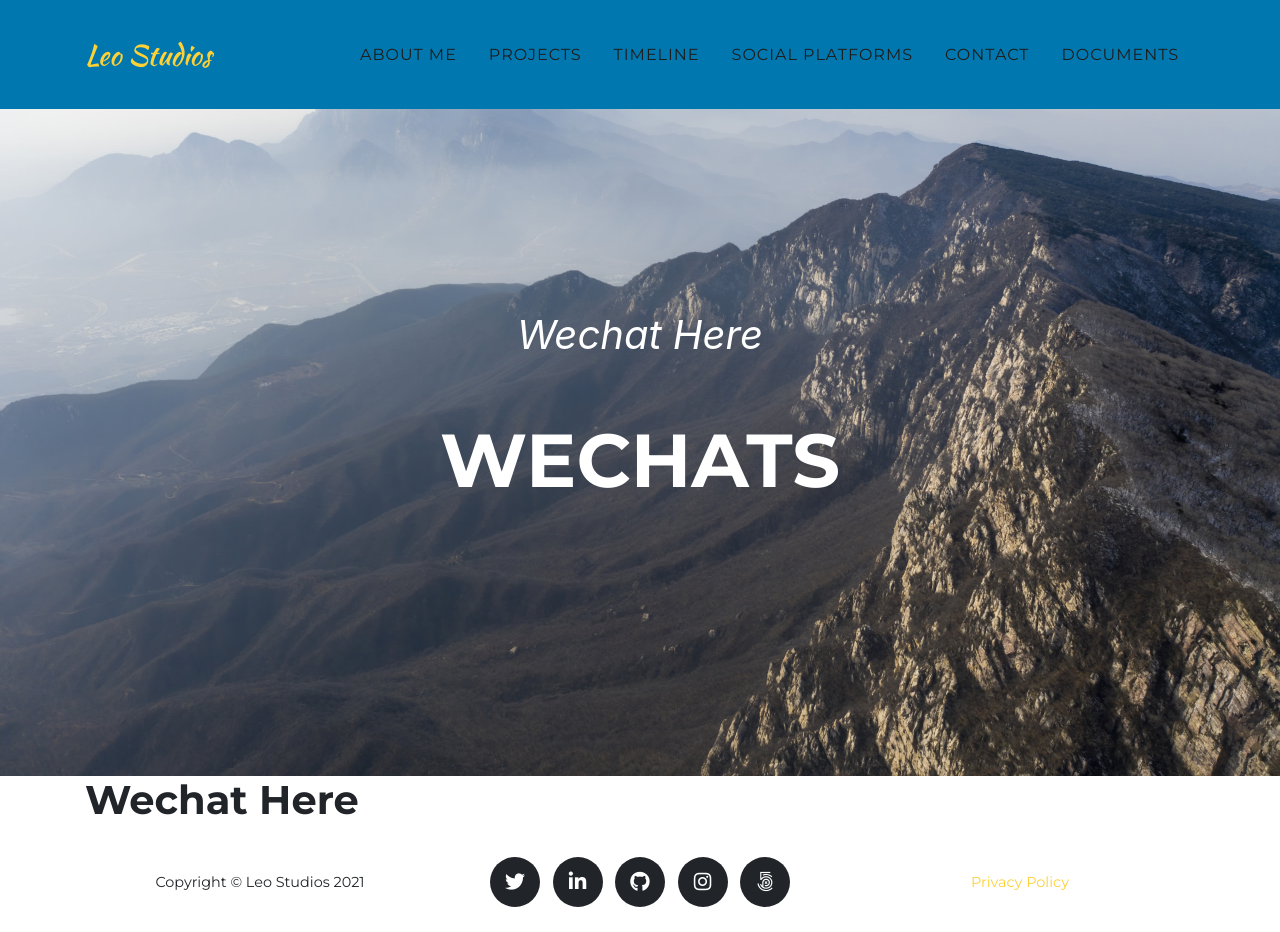
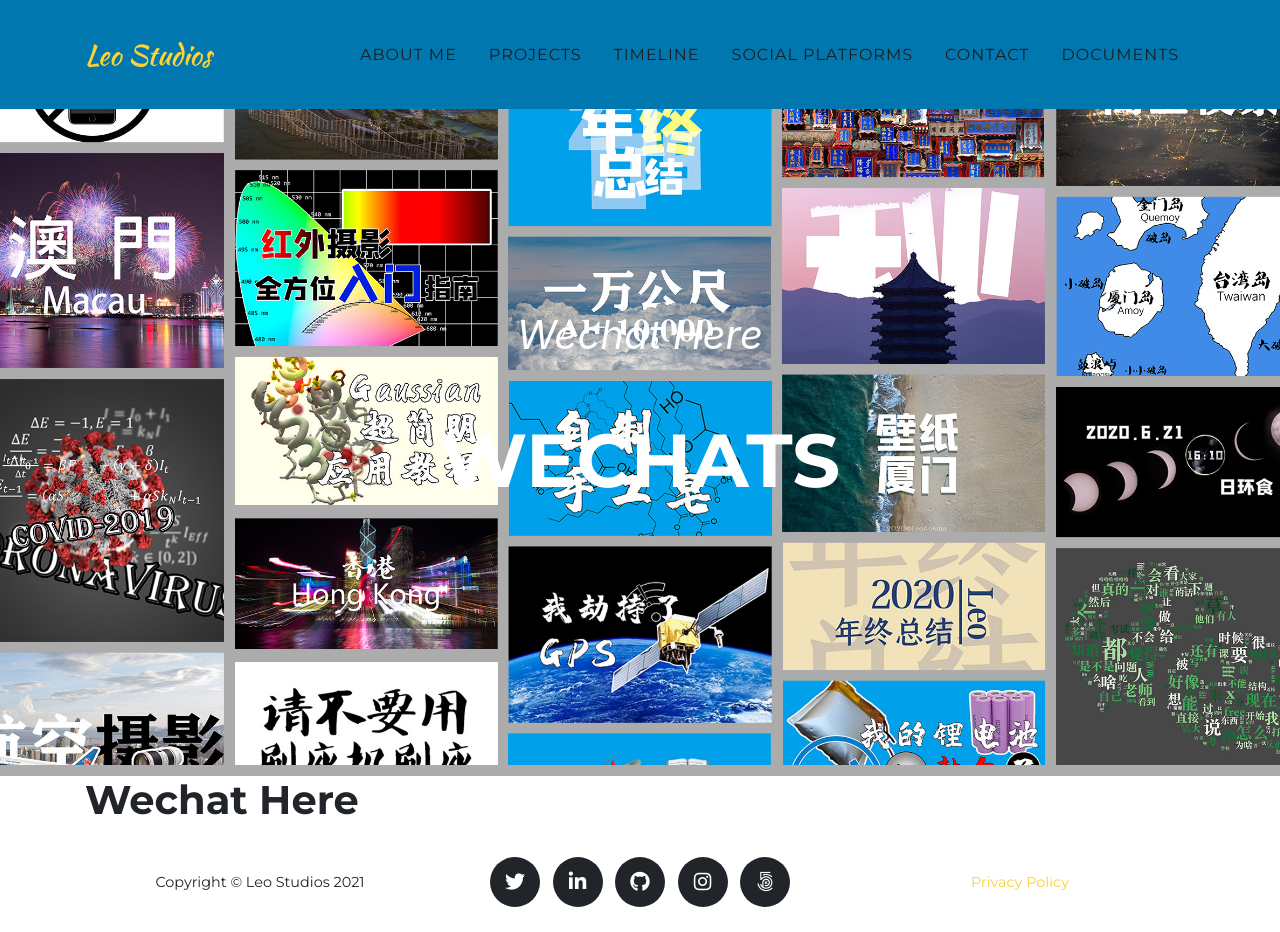
Before and after one commit to LeoAokma/LeoHe.github.io, a Jekyll site: the page built from wechat.md, in a window 1280 px wide and 932 px high. Built offline with Jekyll 4.4.1, drawn with Linux system fonts in a browser that asks for light colours; some web fonts are replaced.

Commit message:
Fixed more problems with background photo

```diff
--- a/_data/style.yml
+++ b/_data/style.yml
@@ -5,8 +5,6 @@
 
 #Image Customization
 header-image: "../img/header1.jpeg"
-wechat-image: "../img/header1.jpeg"
-photo-image: "../img/wall.jpg"
 contact-image: "../img/contact.png"
 
 #Font Awesome icon for portfolio grid when an item is hovered over
--- a/_includes/photo_header.html
+++ b/_includes/photo_header.html
@@ -1,7 +1,7 @@
 {% include nav.html %}
 
 <!-- Photo Header -->
-<header class="masthead">
+<header class="photohead">
   <div class="container">
     <div class="intro-text">
 	{%- if site.data.sitetext.photo.title -%}
--- a/_includes/wechat_header.html
+++ b/_includes/wechat_header.html
@@ -1,7 +1,7 @@
 {% include nav.html %}
 
 <!-- Header -->
-<header class="masthead">
+<header class="wechathead">
   <div class="container">
     <div class="intro-text">
 	{%- if site.data.sitetext.wechat.title -%}
--- a/_sass/layout/_photo.scss
+++ b/_sass/layout/_photo.scss
@@ -1,8 +1,8 @@
 // Styling for the photo section
-header.masthead {
+header.photohead {
   text-align: center;
-  color: white;
-  background-image: url("#{$photo-image}");
+  color: rgb(255, 255, 255);
+  background-image: url("../../assets/img/wall.jpg");
   background-repeat: no-repeat;
   background-attachment: scroll;
   background-position: center center;
@@ -27,7 +27,7 @@ header.masthead {
   }
 }
 @media(min-width:768px) {
-  header.masthead {
+  header.photohead {
     .intro-text {
       padding-top: 300px;
       padding-bottom: 200px;
--- a/_sass/layout/_wechat.scss
+++ b/_sass/layout/_wechat.scss
@@ -1,8 +1,8 @@
 // Styling for the wechat section
-header.masthead {
+header.wechathead {
   text-align: center;
   color: white;
-  background-image: url("#{$wechat-image}");
+  background-image: url("../../assets/img/wechat_header.jpg");
   background-repeat: no-repeat;
   background-attachment: scroll;
   background-position: center center;
@@ -27,7 +27,7 @@ header.masthead {
   }
 }
 @media(min-width:768px) {
-  header.masthead {
+  header.wechathead {
     .intro-text {
       padding-top: 300px;
       padding-bottom: 200px;
--- a/assets/css/agency.scss
+++ b/assets/css/agency.scss
@@ -12,8 +12,6 @@ $black: {{ site.data.style.black | default: "#000" }} !default;
 
 // Custom Images
 $header-image: "{{ site.data.style.header-image }}";
-$wechat-image: "{{ site.data.style.wechat-image }}";
-$photo-image: "{{ site.data.style.photo-image }}";
 $contact-image: "{{ site.data.style.contact-image }}";
 
 // Global CSS
```
Also changed, not shown: assets/img/wechat_header.jpg (added), 2 other files.
